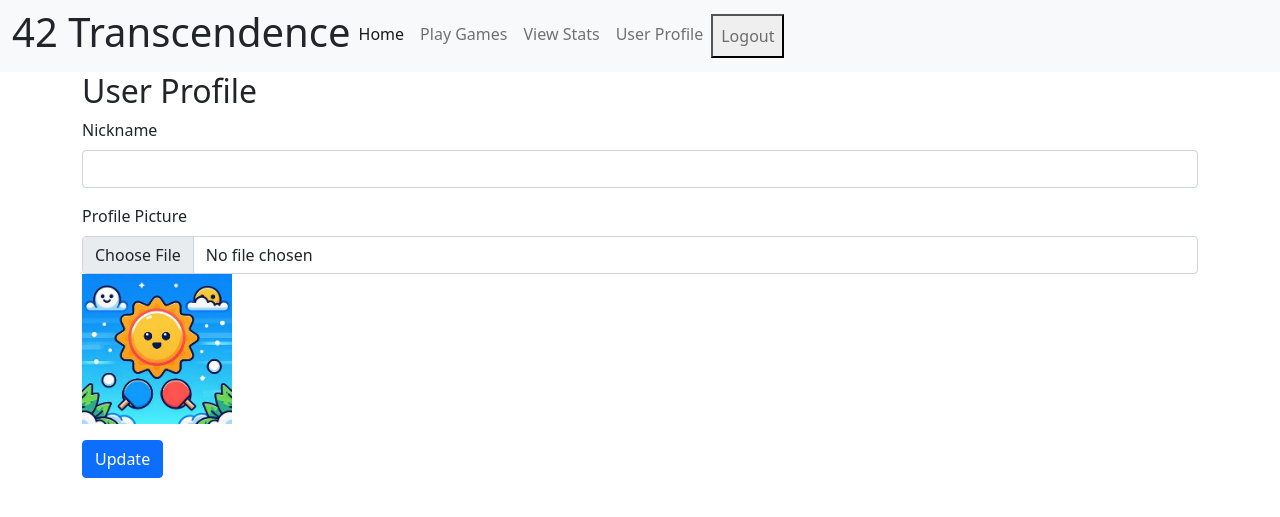
After one commit to rrangwan/10-42_ft_transcendence, a Django app: page /profile/ in a window 1280 px wide. The commit adds this page. Shown: the top 517 px of the page. Run offline with Django 5.2, Linux system fonts and the light colour scheme; the visitor is signed in with stand-in values (Sample User, id 1); data comes from the database, SQL or seed files in the repository; data that the repository does not hold is empty.

Commit message:
implemented basic user management for django

```diff
--- a/requirements.txt
+++ b/requirements.txt
@@ -4,3 +4,4 @@ psycopg2-binary>=2.9.1
 django-environ>=0.8.2
 gunicorn>=20.1.0
 django-sslserver>=0.22
+Pillow>=8.0.0
--- a/templates/base.html
+++ b/templates/base.html
@@ -1,4 +1,4 @@
-{% load static %}
+{% load static %}  <!-- This line loads the static files tag library -->
 <!DOCTYPE html>
 <html lang="en">
 <head>
@@ -7,8 +7,12 @@
     <title>{% block title %}42 Transcendence{% endblock %}</title>
     <link href="https://cdn.jsdelivr.net/npm/bootstrap@5.1.3/dist/css/bootstrap.min.css" rel="stylesheet">
     <link href="{% static 'css/styles.css' %}" rel="stylesheet">
-    <script src="{% static 'js/classic_game.js' %}"></script>
+    <!-- Prevent caching -->
+    <meta http-equiv="Cache-Control" content="no-cache, no-store, must-revalidate">
+    <meta http-equiv="Pragma" content="no-cache">
+    <meta http-equiv="Expires" content="0">
 </head>
+
 <body>
     <header>
         <nav class="navbar navbar-expand-lg navbar-light bg-light">
@@ -19,18 +23,34 @@
                 </button>
                 <div class="collapse navbar-collapse" id="navbarNav">
                     <ul class="navbar-nav">
+                        {% if request.user.is_authenticated %}
                             <li class="nav-item">
                                 <a class="nav-link active" aria-current="page" href="{% url 'index' %}">Home</a>
                             </li>
                             <li class="nav-item">
-                            <a class="nav-link" href="{% url 'games' %}">Play Pong Games</a>
+                                <a class="nav-link" href="{% url 'games' %}">Play Games</a>
                             </li>
                             <li class="nav-item">
                                 <a class="nav-link" href="#">View Stats</a>
                             </li>
                             <li class="nav-item">
-                            <a class="nav-link" href="#">Game Instructions</a>
+                                <a class="nav-link" href="{% url 'profile' %}">User Profile</a>
                             </li>
+                            <li class="nav-item">
+                                <!-- Updated logout to use POST method -->
+                                <form action="{% url 'logout' %}" method="post" style="display:inline;">
+                                    {% csrf_token %}
+                                    <button type="submit" class="nav-link">Logout</button>
+                                </form>
+                            </li>
+                        {% else %}
+                            <!-- <li class="nav-item">
+                                <a class="nav-link" href="{% url 'login' %}">Login</a>
+                            </li>
+                            <li class="nav-item">
+                                <a class="nav-link" href="{% url 'register' %}">Register</a>
+                            </li> -->
+                        {% endif %}
                     </ul>
                 </div>
             </div>
--- /dev/null
+++ b/templates/profile.html
@@ -0,0 +1,34 @@
+{% extends 'base.html' %}
+
+{% block content %}
+<h2>User Profile</h2>
+<form method="post" enctype="multipart/form-data">
+    {% csrf_token %}
+    <div class="mb-3">
+        <label for="nickname" class="form-label">Nickname</label>
+        {{ form.nickname }}
+        {% if form.nickname.errors %}
+            <div class="alert alert-danger">
+                {% for error in form.nickname.errors %}
+                    {{ error }}
+                {% endfor %}
+            </div>
+        {% endif %}
+    </div>
+    <div class="mb-3">
+        <label for="profile_pic" class="form-label">Profile Picture</label>
+        {{ form.profile_pic }}
+        {% if form.profile_pic.errors %}
+            <div class="alert alert-danger">
+                {% for error in form.profile_pic.errors %}
+                    {{ error }}
+                {% endfor %}
+            </div>
+        {% endif %}
+        {% if user.userprofile.profile_pic %}
+            <img src="{{ user.userprofile.profile_pic.url }}" alt="Profile Pic" style="width: 150px;">
+        {% endif %}
+    </div>
+    <button type="submit" class="btn btn-primary">Update</button>
+</form>
+{% endblock %}
--- a/trans_project/urls.py
+++ b/trans_project/urls.py
@@ -1,17 +1,17 @@
-# URL configuration for trans_project project.
-
-# For more information please see:
-# https://docs.djangoproject.com/en/5.0/topics/http/urls/
-
 from django.contrib import admin
 from django.urls import path, include
-from webapp.views import index
-from webapp.views import pong_game
-from webapp.views import games
+from webapp.views import index, pong_game, games, register, user_profile
+from django.contrib.auth import views as auth_views
+from django.conf import settings
+from django.conf.urls.static import static
 
 urlpatterns = [
-    path('', index, name='index'),
     path('admin/', admin.site.urls),
+    path('login/', auth_views.LoginView.as_view(template_name='login.html', redirect_authenticated_user=True), name='login'),
+    path('logout/', auth_views.LogoutView.as_view(next_page='index'), name='logout'),
+    path('register/', register, name='register'),
+    path('', index, name='index'),  # Home page
     path('games/', games, name='games'),
     path('pong/', pong_game, name='pong_game'),
-]
+    path('profile/', user_profile, name='profile'),
+] + static(settings.MEDIA_URL, document_root=settings.MEDIA_ROOT)
--- /dev/null
+++ b/webapp/forms.py
@@ -0,0 +1,39 @@
+from django import forms
+from .models import UserProfile
+from django.contrib.auth.forms import UserCreationForm
+from django.contrib.auth.models import User
+
+class UserProfileForm(forms.ModelForm):
+    class Meta:
+        model = UserProfile
+        fields = ['nickname', 'profile_pic']
+        widgets = {
+            'nickname': forms.TextInput(attrs={'class': 'form-control'}),
+            'profile_pic': forms.FileInput(attrs={'class': 'form-control'}),
+        }
+
+    def clean_nickname(self):
+        nickname = self.cleaned_data['nickname']
+        # Check if the nickname already exists in the database
+        if UserProfile.objects.exclude(id=self.instance.id).filter(nickname=nickname).exists():
+            # Revert to the original value if the new nickname is not unique
+            original_nickname = self.instance.nickname
+            self.cleaned_data['nickname'] = original_nickname
+            raise forms.ValidationError("Nickname already exists. Please choose a different one.")
+        return nickname
+
+class CustomUserCreationForm(UserCreationForm):
+    nickname = forms.CharField(required=True, max_length=9, help_text='Nickname (defaults to username).')
+
+    class Meta:
+        model = User
+        fields = ('username', 'nickname', 'password1', 'password2')
+
+    def save(self, commit=True):
+        user = super().save(commit=False)
+        if commit:
+            user.save()
+            # Set nickname as username if not provided
+            nickname = self.cleaned_data.get('nickname') if self.cleaned_data.get('nickname') else user.username
+            UserProfile.objects.create(user=user, nickname=nickname)
+        return user
--- a/webapp/models.py
+++ b/webapp/models.py
@@ -1,17 +1,24 @@
 from django.db import models
 from django.contrib.auth.models import User
+
+# Placeholder function for the default profile picture
+def default_profile_pic():
+    return "profile_pics/default_pic.jpg"
 
 class UserProfile(models.Model):
     user = models.OneToOneField(User, on_delete=models.CASCADE)
     nickname = models.CharField(max_length=9, unique=True)
-    pong_games_played = models.IntegerField(default=0)
-    pong_wins = models.IntegerField(default=0)
-    pong_draws = models.IntegerField(default=0)
-    pong_losses = models.IntegerField(default=0)
-    tic_tac_toe_games_played = models.IntegerField(default=0)
-    tic_tac_toe_wins = models.IntegerField(default=0)
-    tic_tac_toe_draws = models.IntegerField(default=0)
-    tic_tac_toe_losses = models.IntegerField(default=0)
+    profile_pic = models.ImageField(upload_to='profile_pics/', default=default_profile_pic)
+
 
     def __str__(self):
         return self.nickname
+
+class Game(models.Model):
+    user_profile = models.ForeignKey(UserProfile, on_delete=models.CASCADE)
+    game_type = models.IntegerField()  #  game types are represented by integers, 1 is classic pong
+    game_result = models.CharField(max_length=4)  # 'win', 'lose', 'draw'
+    date_time = models.DateTimeField(auto_now_add=True)
+
+    def __str__(self):
+        return f"Game ID: {self.id}, User: {self.user_profile.nickname}, Type: {self.game_type}, Result: {self.game_result}, Date: {self.date_time}"
--- a/webapp/views.py
+++ b/webapp/views.py
@@ -1,10 +1,58 @@
-from django.shortcuts import render
+from django.shortcuts import render, redirect
+from django.contrib.auth.decorators import login_required
+from django.views.decorators.cache import never_cache
+from django.contrib.auth.forms import UserCreationForm
+from django.contrib.auth import login, logout
+from .forms import UserProfileForm, CustomUserCreationForm
+from .models import UserProfile
 
+# Home page view, accessible to everyone, no need to prevent caching here
 def index(request):
-    return render(request, 'index.html')
+    # Pass context about authentication status to the template
+    context = {'is_authenticated': request.user.is_authenticated}
+    return render(request, 'index.html', context)
 
-def pong_game(request):
-    return render(request, 'pong_game.html')
+# View for registering new users, should not be cached to prevent form resubmission
+@never_cache
+def register(request):
+    if request.method == 'POST':
+        form = CustomUserCreationForm(request.POST)
+        if form.is_valid():
+            user = form.save()
+            login(request, user)  # Log in the newly registered user
+            return redirect('index')  # Redirect to index page after registration
+    else:
+        form = CustomUserCreationForm()
+    return render(request, 'register.html', {'form': form})
 
+# Game overview page, requires login and should not be cached
+@login_required
+@never_cache
 def games(request):
     return render(request, 'games.html')
+
+@login_required
+@never_cache
+def pong_game(request):
+    user_profile = UserProfile.objects.get(user=request.user)
+    context = {
+        'nickname': user_profile.nickname,  # This is the nickname from the user's profile
+    }
+    return render(request, 'pong_game.html', context)
+
+# User profile page, requires login and should not be cached
+@login_required
+@never_cache
+def user_profile(request):
+    user_profile, created = UserProfile.objects.get_or_create(user=request.user)
+    if request.method == 'POST':
+        form = UserProfileForm(request.POST, request.FILES, instance=user_profile)
+        if form.is_valid():
+            form.save()
+            return redirect('profile')  # Redirect back to the profile page after successful update
+        else:
+            # If the form is not valid, re-render the page with the form containing the errors
+            return render(request, 'profile.html', {'form': form})
+    else:
+        form = UserProfileForm(instance=user_profile)
+    return render(request, 'profile.html', {'form': form})
```
Also changed, not shown: static/js/classic_game.js (+6 -3 lines), templates/index.html (+9 -3 lines), templates/login.html (added, +15 -0 lines), templates/logout.html (added, +15 -0 lines), templates/pong_game.html (+10 -6 lines), templates/register.html (added, +25 -0 lines), trans_project/settings.py (+22 -1 lines), media/pong_thumbnail.jpg (added), media/profile_pics/default_pic.jpg (added), media/profile_pics/dp.jpg (added), webapp/migrations/0001_initial.py (added). Lines whose indentation alone changed are shown as unchanged.
